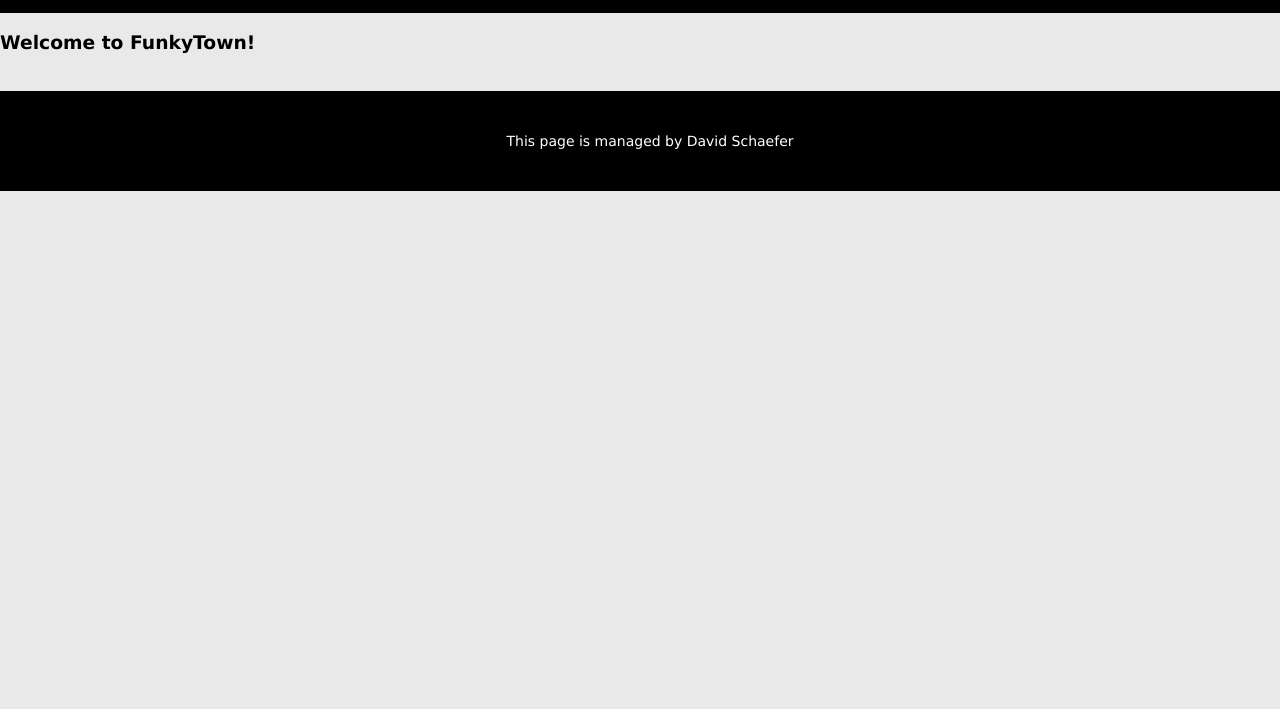
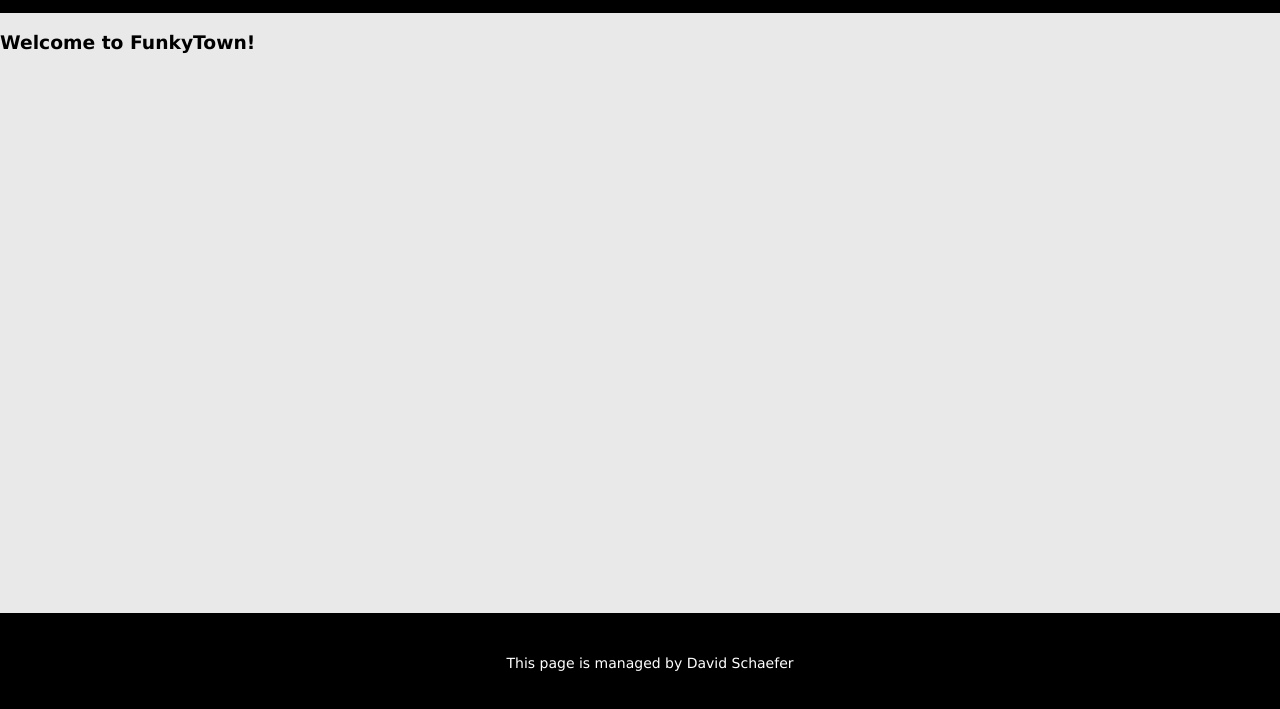
Before and after one commit to GrillinGorilla/CCF_Website, a plain HTML site: page index.html in a window 1280 px wide. Shown: the part 87-796 px from the top of the page. Drawn offline with Linux system fonts and the light colour scheme.

Commit message:
Update stylesheet.css

```diff
--- a/css/stylesheet.css
+++ b/css/stylesheet.css
@@ -139,6 +139,8 @@ a:link {
 
 #page_footer
 {
+    position: fixed;
+    bottom: 0;
     display: inline-block;
     text-align: center;
     background-color: black;
```
